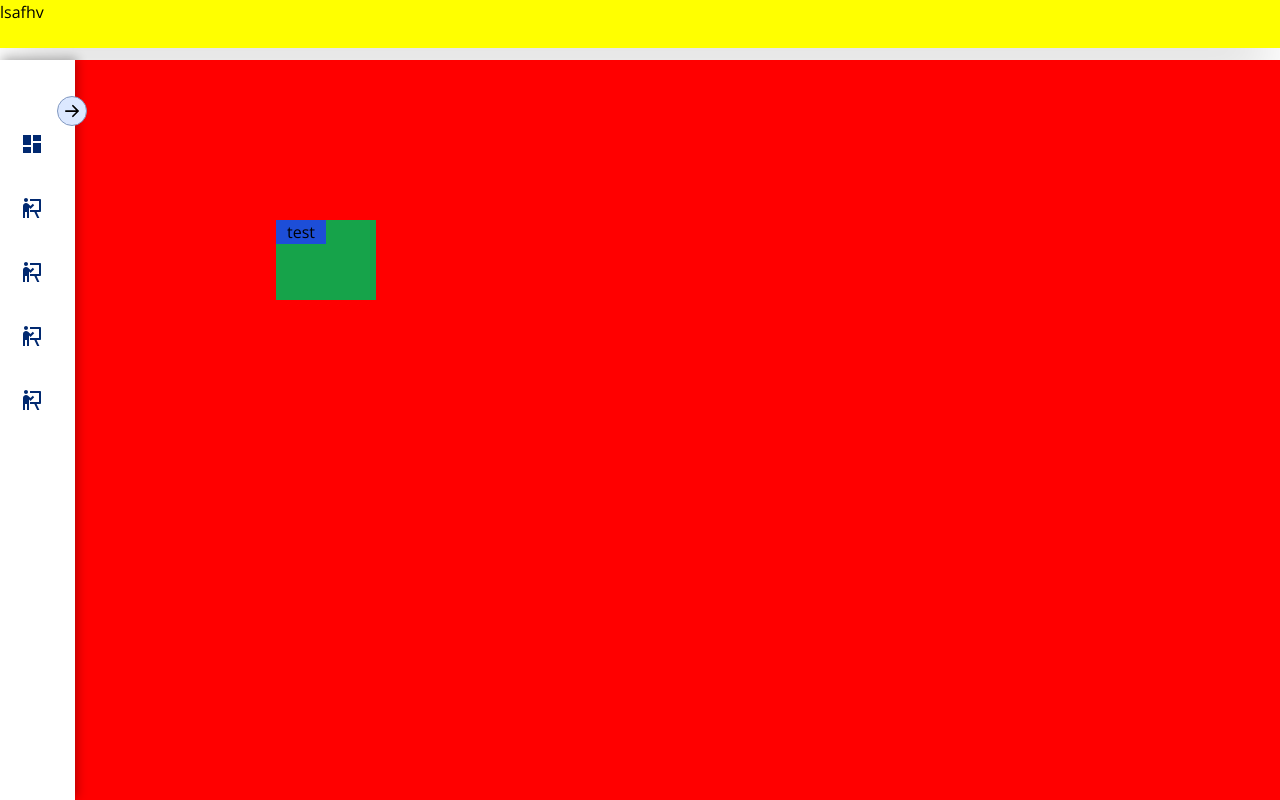
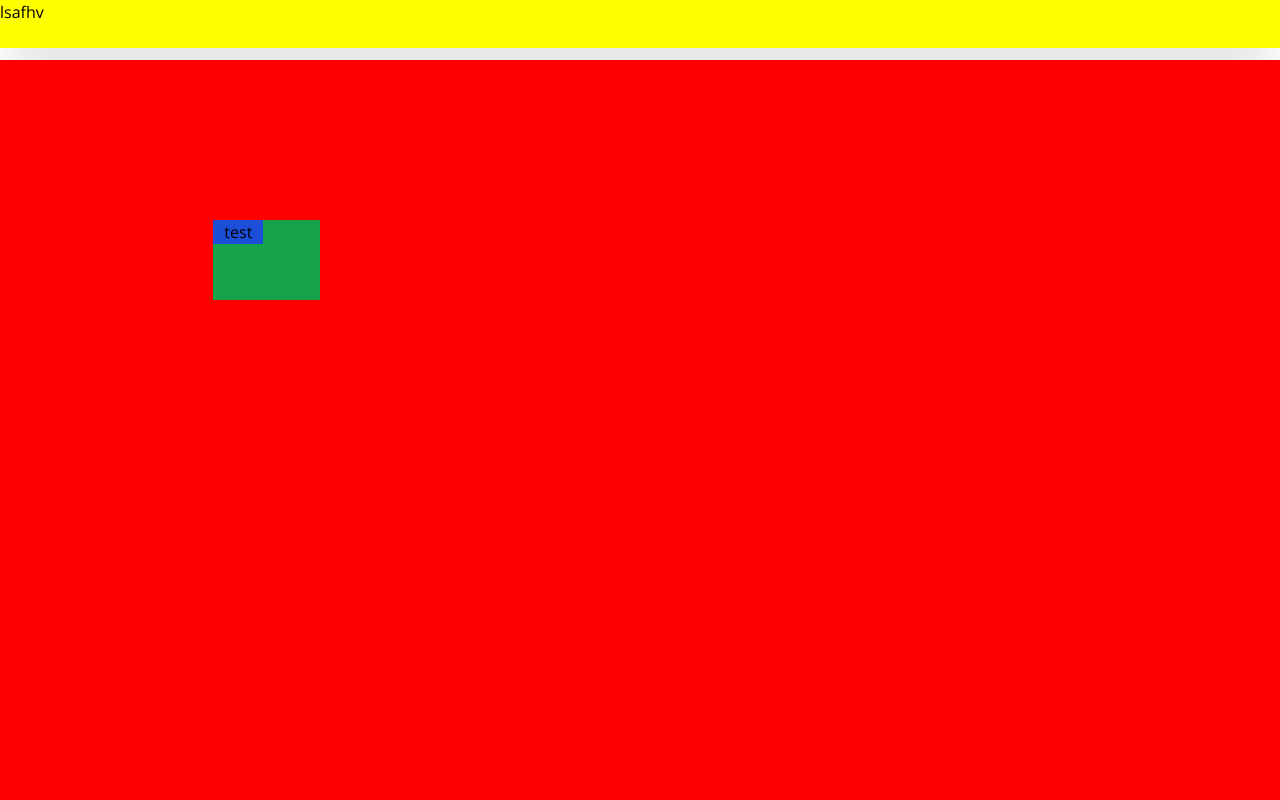
Before and after one commit to eQuor/eQuor-frontend-web, a Next.js app: page / in a window 1280 px wide. Built offline with nearby package versions, Linux system fonts and the light colour scheme.

Commit message:
change layout

```diff
--- a/app/layout.js
+++ b/app/layout.js
@@ -1,36 +1,48 @@
-"use client";
-import Sidebar from "@components/Sidebar";
-import "@styles/globals.css";
-import { useState } from "react";
-import { BsArrowLeftShort } from "react-icons/bs";
+'use client'
+import Sidebar from '@components/Sidebar'
+import '@styles/globals.css'
+import { useState } from 'react'
+import { BsArrowLeftShort } from 'react-icons/bs'
 
 const RootLayout = ({ children }) => {
-  const [open, setOpen] = useState(false);
+  const isUserLoggedIn = false
+
+  const [open, setOpen] = useState(false)
   return (
     <html lang="en">
+      {isUserLoggedIn ? (
         <body>
-        <main className="layout relative">
+          <main className="layout-with-sidebar layout relative">
             <header className=" h-12 shadow-2xl">lsafhv</header>
             <aside
               className={`bg-white h-[100%] p-3 pt-8 ${
-              open ? "w-[300px]" : "w-[100%]"
+                open ? 'w-[300px]' : 'w-[100%]'
               } duration-300 absolute`}
             >
               <BsArrowLeftShort
                 className={`text-3xl absolute -right-3 top-9 border rounded-full border-[#8198c0] bg-[#DCE8FF] ${
-                !open && "rotate-180"
+                  !open && 'rotate-180'
                 }`}
                 onClick={() => {
-                setOpen(!open);
+                  setOpen(!open)
                 }}
               />
-            <Sidebar open={open}/>
+              <Sidebar open={open} />
             </aside>
             <section>{children}</section>
           </main>
         </body>
+      ) : (
+        <body>
+          <main className="layout-without-sidebar layout relative">
+            <header className=" h-12 shadow-2xl">lsafhv</header>
+
+            <section>{children}</section>
+          </main>
+        </body>
+      )}
     </html>
-  );
-};
+  )
+}
 
-export default RootLayout;
+export default RootLayout
--- a/styles/globals.css
+++ b/styles/globals.css
@@ -11,7 +11,7 @@
   font-family: 'Open Sans', sans-serif;
 }
 
-main{
+.layout-with-sidebar{
   display: grid;
   height: 100vh;
 
@@ -20,6 +20,18 @@ main{
   grid-template-areas:
             "nav nav nav nav nav"
             "sidebar main main main main";
+
+}
+
+.layout-without-sidebar{
+  display: grid;
+  height: 100vh;
+
+  grid-template-columns: 0.25fr 1fr 1fr 1fr 1fr;
+  grid-template-rows: 0.25fr auto;
+  grid-template-areas:
+            "nav nav nav nav nav"
+            "main main main main main";
 
 }
 
```
Lines whose indentation alone changed are shown as unchanged.
